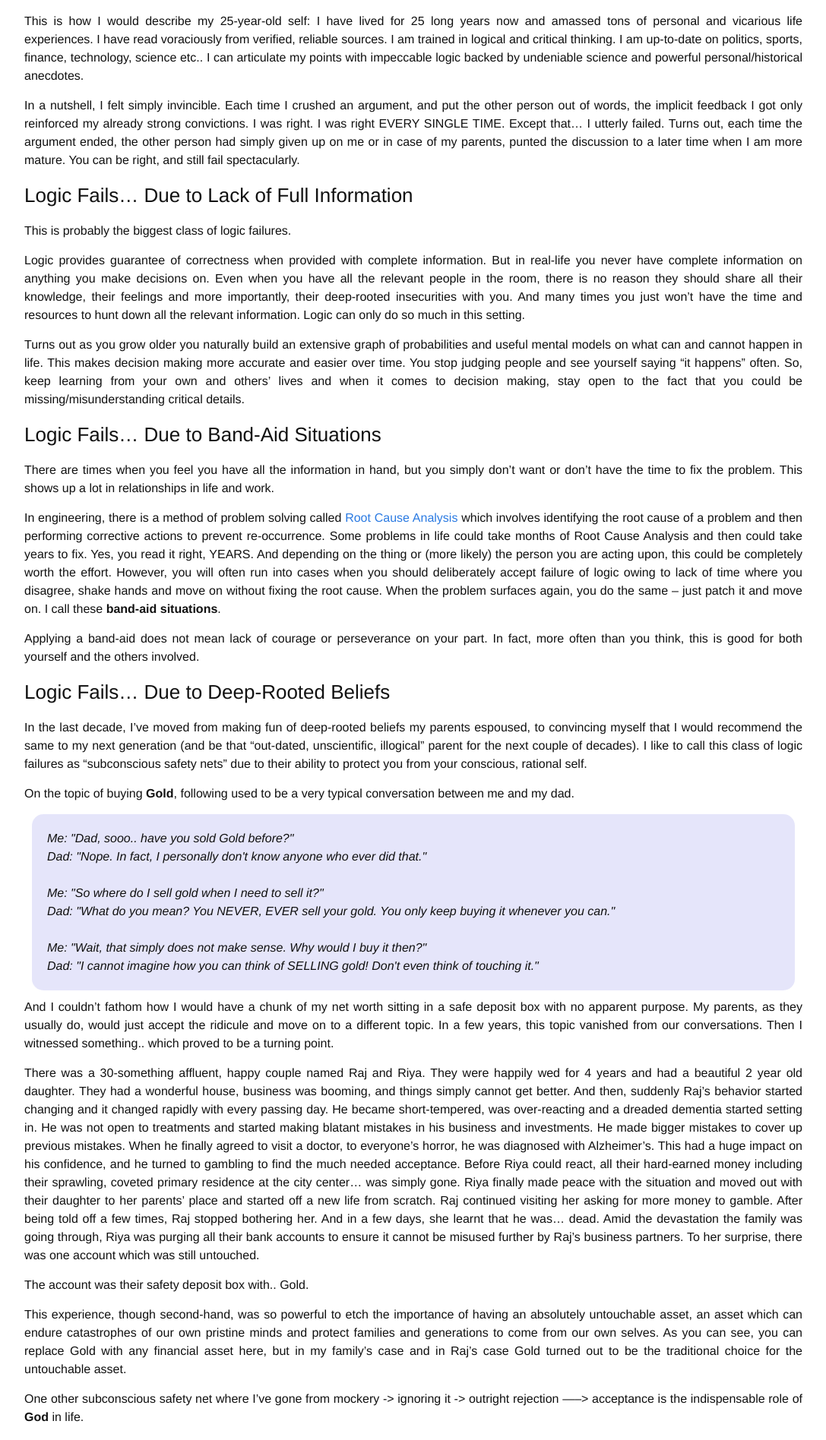
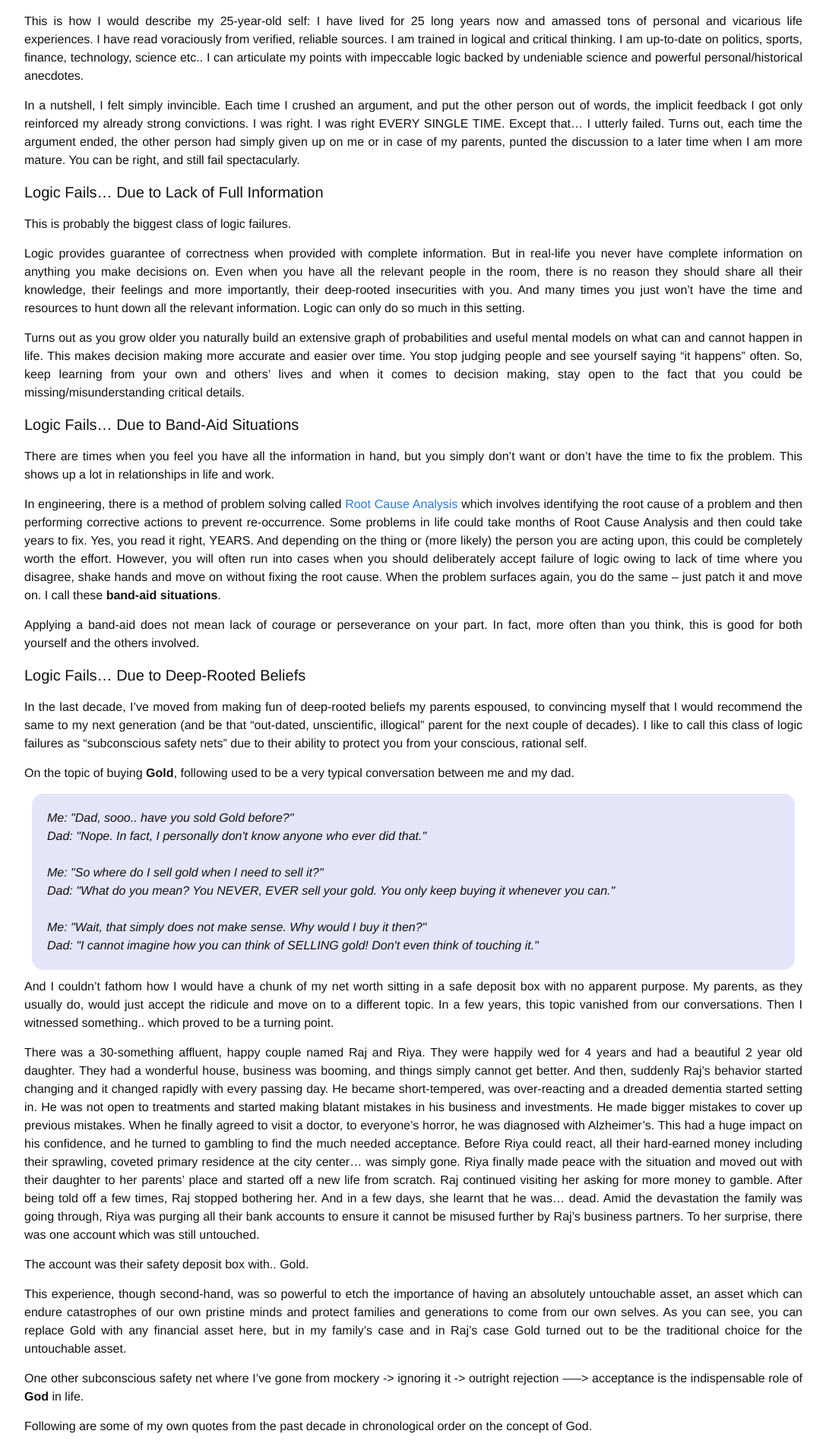
Before and after one commit to narendran/narendran.github.io, a Jekyll site: the page built from _posts/2020-08-01-turning-30.markdown, in a window 1280 px wide. Shown: the part 2211-4107 px from the top of the page at 76% size, without its empty margins (96-1183 px from the left). Built offline with Jekyll 4.4.1, drawn with Linux system fonts in a browser that asks for light colours.

Commit message:
One more fix to heading levels

```diff
--- a/_posts/2020-08-01-turning-30.markdown
+++ b/_posts/2020-08-01-turning-30.markdown
@@ -82,7 +82,7 @@
 
 In a nutshell, I felt simply invincible. Each time I crushed an argument, and put the other person out of words, the implicit feedback I got only reinforced my already strong convictions. I was right. I was right EVERY SINGLE TIME. Except that... I utterly failed. Turns out, each time the argument ended, the other person had simply given up on me or in case of my parents, punted the discussion to a later time when I am more mature. You can be right, and still fail spectacularly.
 
-### Logic Fails... Due to Lack of Full Information
+#### Logic Fails... Due to Lack of Full Information
 
 This is probably the biggest class of logic failures.
 
@@ -90,7 +90,7 @@
 
 Turns out as you grow older you naturally build an extensive graph of probabilities and useful mental models on what can and cannot happen in life. This makes decision making more accurate and easier over time. You stop judging people and see yourself saying "it happens" often. So, keep learning from your own and others' lives and when it comes to decision making, stay open to the fact that you could be missing/misunderstanding critical details.
 
-### Logic Fails... Due to Band-Aid Situations
+#### Logic Fails... Due to Band-Aid Situations
 
 There are times when you feel you have all the information in hand, but you simply don't want or don't have the time to fix the problem. This shows up a lot in relationships in life and work.
 
@@ -98,7 +98,7 @@
 
 Applying a band-aid does not mean lack of courage or perseverance on your part. In fact, more often than you think, this is good for both yourself and the others involved.
 
-### Logic Fails... Due to Deep-Rooted Beliefs
+#### Logic Fails... Due to Deep-Rooted Beliefs
 
 In the last decade, I've moved from making fun of deep-rooted beliefs my parents espoused, to convincing myself that I would recommend the same to my next generation (and be that "out-dated, unscientific, illogical" parent for the next couple of decades). I like to call this class of logic failures as "subconscious safety nets" due to their ability to protect you from your conscious, rational self.
 
```
